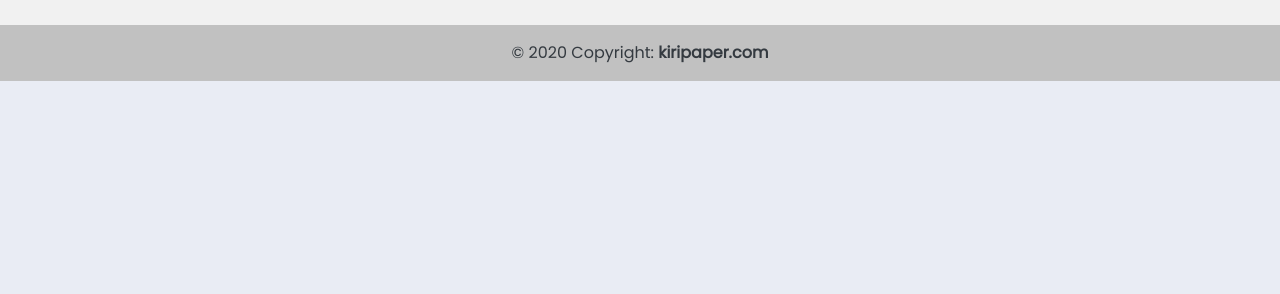
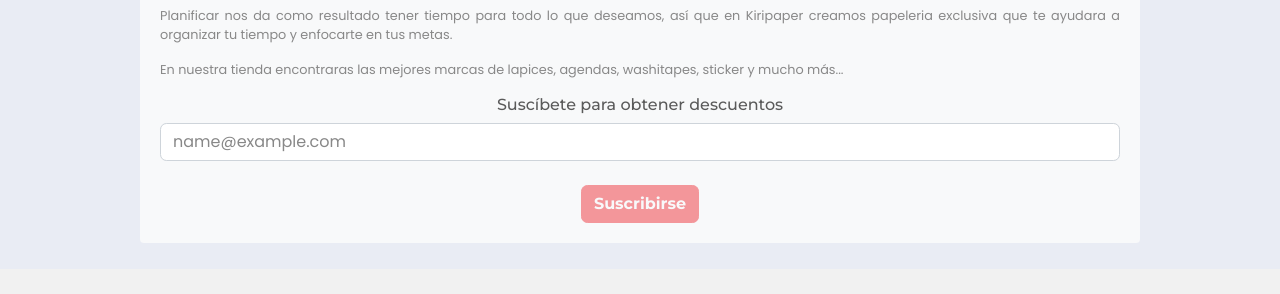
Before and after one commit to anthonysilvac91/entrega-sass-kiripaper-silva, a website: page index.html in a window 1280 px wide. Shown: the part 1523-1817 px from the top of the page. Before the commit the page ends 1604 px from the top, so only its background shows below. Drawn offline with nearby package versions, Linux system fonts and the light colour scheme.

Commit message:
version 1.2 se agregan aspectos SEO, parrafo con palabras claves, se mejora el responsive

```diff
--- a/index.html
+++ b/index.html
@@ -4,6 +4,8 @@
     <meta charset="UTF-8">
     <meta http-equiv="X-UA-Compatible" content="IE=edge">
     <meta name="viewport" content="width=device-width, initial-scale=1.0">
+    <meta name="description" content="Articulos de Papeleria - Tips de estudio y organizacion">
+    <meta name="keywords" content="PAPALERIA, AGENDAS, BULLET JOURNAL, ORGANIZACION, STICKERS, WASHITAPES">
     <link href="https://cdn.jsdelivr.net/npm/bootstrap@5.1.3/dist/css/bootstrap.min.css" rel="stylesheet"
     integrity="sha384-1BmE4kWBq78iYhFldvKuhfTAU6auU8tT94WrHftjDbrCEXSU1oBoqyl2QvZ6jIW3" crossorigin="anonymous">
     <script src="https://kit.fontawesome.com/9183d26b68.js" crossorigin="anonymous"></script>
@@ -14,7 +16,8 @@
     <link rel="stylesheet" href="./css/estilos.css">
 
 
-    <title>kiripaper</title>
+    <title>Kiripaper - Articulos de papeleria y más</title>
+    <meta name="description" content="Articulos de papeleria - Encuentra las mejores marcas para organizar, planificar y lograr tus metas">
 </head>
 <body>
     <!-- PLANTILLA GRID -->
@@ -91,9 +94,9 @@
           </div>
         <!-- SECCION 1 (PRODUCTOS) -->
         <section class="titulo-1">
-            <h2>
+            <h1>
                 <a href="#">PRODUCTOS DESTACADOS</a>
-            </h2>
+            </h1>
         </section>
             <!-- CAJAS SECCION 1 (PRODUCTOS) -->
         <section class="box-1">
@@ -152,9 +155,9 @@
 
         <!-- SECCION 2 (BLOG) -->
         <section class="titulo-2">
-            <h2>
+            <h1>
                 <a href="#">VISITA NUESTRO BLOG</a>
-            </h2>
+            </h1>
         </section>
             <!-- CAJAS SECCION 2 (BLOG) -->
         <section class="box-5">
@@ -180,14 +183,13 @@
             </div>
         </section>
 
-
         <!-- SECCION EN PRODUCCION
 
 
         <section class="titulo-3">
-            <h2>
+            <h1>
                 <a href="#">DESCARGAS GRATUITAS</a>
-            </h2>
+            </h1>
         </section>
 
              <section class="box-7">
@@ -202,7 +204,26 @@
             </section>
 
         -->
+        <!-- SECCION SEO -->
+        <section class="seo">
+            <h2>SOBRE NOSOTROS</h2>
+            <br>
+            <p>
+                Planificar nos da como resultado tener tiempo para todo lo que deseamos, así que en Kiripaper creamos papeleria exclusiva que te ayudara a organizar tu tiempo y enfocarte en tus metas.
+            </p>
+            <p>
+                En nuestra tienda encontraras las mejores marcas de lapices, agendas, washitapes, sticker y mucho más...
+            </p>
+            <div>
+                <h2>Suscíbete para obtener descuentos</h2>
+                <input type="email" class="form-control" id="exampleFormControlInput1" placeholder="name@example.com">
+              </div>
+              <br>
+              <button type="button" class="btn btn-secondary">Suscribirse</button>
 
+          </div>
+
+        </section>
 
 
 
--- a/scss/estilos.scss
+++ b/scss/estilos.scss
@@ -31,3 +31,4 @@
 @import './partials/tarjetas';
 @import './partials/responsive';
 @import './partials/footer';
+@import './partials/contacto'
--- a/scss/partials/_contacto.scss
+++ b/scss/partials/_contacto.scss
@@ -0,0 +1,11 @@
+.btn{
+
+    color: $bgcolor-secciones;
+    font-weight: bold;
+        &:hover{
+            background-color: pink;
+
+
+    }
+
+}
--- a/scss/partials/_grid.scss
+++ b/scss/partials/_grid.scss
@@ -17,6 +17,7 @@
     "box-5 box-5 box-6 box-6"
     "titulo-3 titulo-3 titulo-3 titulo-3"
     "box-7 box-7 box-8 box-8"
+    "seo seo seo seo"
     "pie pie pie pie";
 }
 
@@ -35,8 +36,13 @@
     grid-area: banner;
 
 }
+.seo{
+    grid-area: seo;
+    @include secciones;
+}
 .carousel{
     grid-area: carrusel;
+
 }
 .titulo-1{
     grid-area: titulo-1;
--- a/scss/partials/_header.scss
+++ b/scss/partials/_header.scss
@@ -1,4 +1,5 @@
 header{
+
     img{
         height: 100px;
         width: auto;
--- a/scss/partials/_responsive.scss
+++ b/scss/partials/_responsive.scss
@@ -1,4 +1,4 @@
-@media (max-width: 786px){
+@media (max-width: 896px){
     .grid{ grid-template-areas:
         "header header header header"
         "banner banner banner banner"
@@ -9,12 +9,13 @@
         "titulo-2 titulo-2 titulo-2 titulo-2"
         "box-5 box-5 box-6 box-6"
         "titulo-3 titulo-3 titulo-3 titulo-3"
-        "box-7 box-7 box-8 box-8";
+        "box-7 box-7 box-8 box-8"
+        "seo seo seo seo";
 
     }
     .box-1, .box-2, .box-3, .box-4{
         strong{
-            font-size: 1rem;
+            font-size: 1.1rem;
         }
         h3{
             font-size: 1.1rem;
@@ -23,7 +24,7 @@
             font-size: .9rem ;
         }
         a{
-            font-size: .7rem ;
+            font-size: .8rem ;
         }
     }
     .box-5, .box-6{
@@ -36,6 +37,14 @@
         p{
             font-size: .9rem;
         }
+    }
+}
+.seo{
+    h2{
+        font-size: 1rem;
+    }
+    p{
+        font-size: .8rem;
     }
 }
 
@@ -55,6 +64,7 @@
         "box-6 box-6 box-6 box-6"
         "titulo-3 titulo-3 titulo-3 titulo-3"
         "box-7 box-7 box-7 box-7"
-        "box-8 box-8 box-8 box-8";
+        "box-8 box-8 box-8 box-8"
+        "seo seo seo seo";
     }
 }
--- a/scss/partials/_tarjetas.scss
+++ b/scss/partials/_tarjetas.scss
@@ -62,3 +62,13 @@
 
 
 }
+
+.seo{
+    h2{
+        font-size: 1.5rem;
+    }
+    p{
+
+        text-align: justify;
+    }
+}
```
Also changed, not shown: css/estilos.css.
